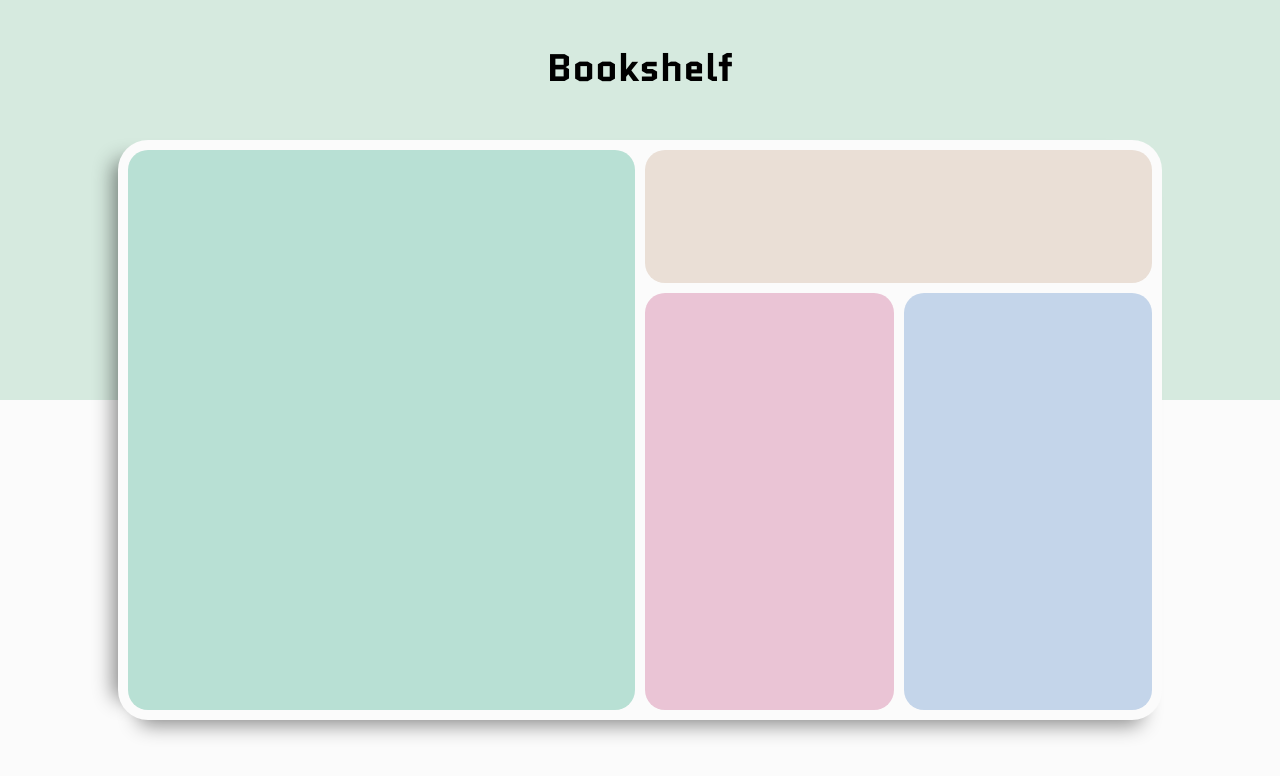
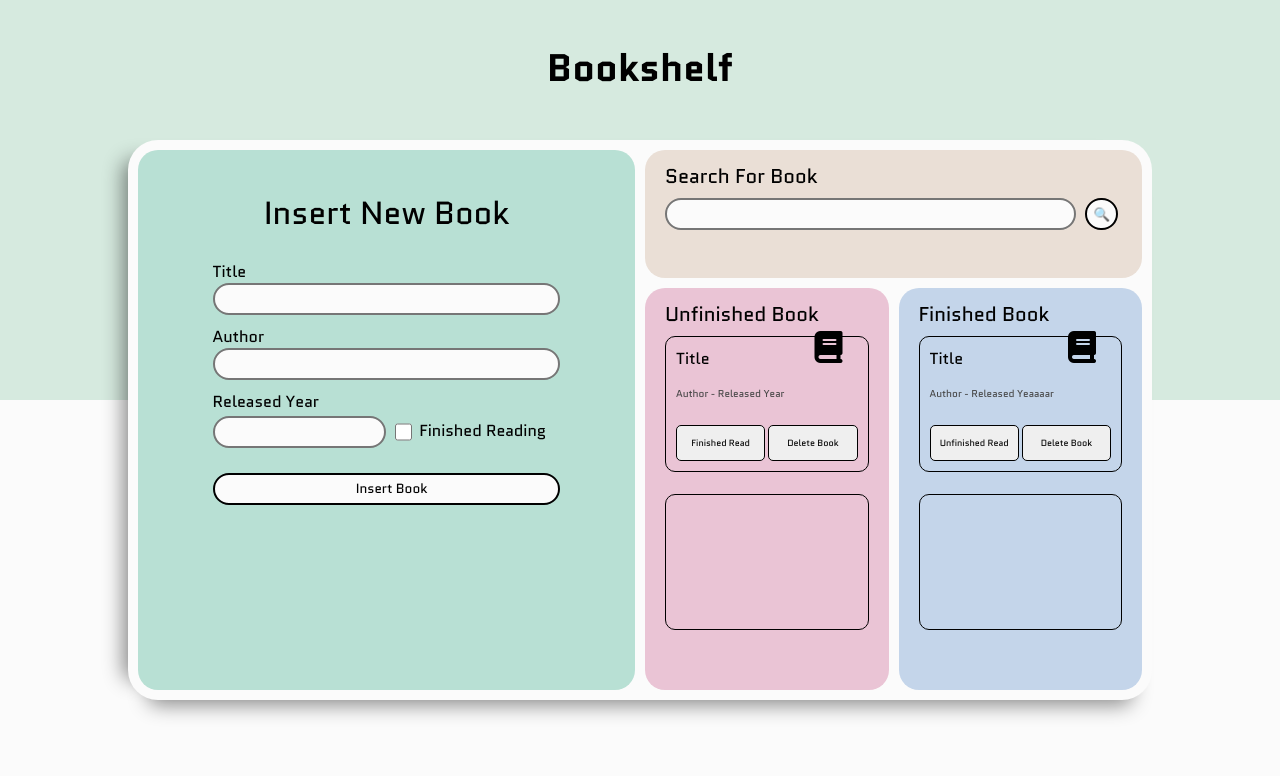
Before and after one commit to falahmandira10/bookshelf-apps, a plain HTML site: page index.html in a window 1280 px wide. Drawn offline with Linux system fonts and the light colour scheme.

Commit message:
create form and container for item book

```diff
--- a/index.html
+++ b/index.html
@@ -13,6 +13,8 @@
   <link rel="preconnect" href="https://fonts.gstatic.com" crossorigin>
   <link href="https://fonts.googleapis.com/css2?family=Quantico:ital,wght@0,400;0,700;1,400;1,700&family=Quicksand:wght@300..700&family=Ubuntu+Mono:ital,wght@0,400;0,700;1,400;1,700&display=swap" rel="stylesheet">
 
+    <!-- font awesome -->
+    <link rel="stylesheet" href="https://cdnjs.cloudflare.com/ajax/libs/font-awesome/6.5.2/css/all.min.css" integrity="sha512-SnH5WK+bZxgPHs44uWIX+LLJAJ9/2PkPKZ5QiAj6Ta86w+fsb2TkcmfRyVX3pBnMFcV7oQPJkl9QevSCWr3W6A==" crossorigin="anonymous" referrerpolicy="no-referrer" />
 </head>
 <body>
     <header>
@@ -22,11 +24,67 @@
     </header>
 
     <main>
-      <section>
-        <div class="card-input"></div>
-        <div class="card-search"></div>
-        <div class="card-finished"></div>
-        <div class="card-unfinished"></div>
+      <section class="wrapper">
+        <section class="card-input">
+          <h1 class="insert-title">Insert New Book</h1>
+
+          <form class="form-input">
+            <label for="input-book">Title</label>
+            <input type="text" name="input-book" id="input-book" required>
+
+            <label for="author-book">Author</label>
+            <input type="text" name="author-book" id="author-book" required>
+
+            <label for="year-book">Released Year</label>
+            <input type="text" name="year-book" id="year-book" required>
+
+            <input type="checkbox" name="finished-read" id="finished-read">
+            <label for="finished-read">Finished Reading</label>
+
+            <input type="submit" name="submit-input" id="submit-input" value="Insert Book">
+          </form>
+        </section>
+
+        <section class="card-search">
+          <h1>Search For Book</h1>
+
+          <form class="form-search">
+            <input type="text" name="search-book" id="search-book">
+
+            <input type="submit" name="search-submit" id="search-submit" value="🔍">
+          </form>
+        </section>
+
+        <section class="card-unfinished">
+          <h1>Unfinished Book</h1>
+
+          <div class="card-books-unfinished">
+            <h2>Title</h2>
+            <h3>Author - Released Year</h3>
+            <i class="fa-solid fa-book fa-2xl pict-book"></i>
+            <button type="submit" class="btn-finished">Finished Read</button>
+            <button type="submit" class="btn-delete">Delete Book</button>
+          </div>
+
+          <div class="card-books-unfinished">
+          </div>
+
+        </section>
+
+        <section class="card-finished">
+          <h1>Finished Book</h1>
+
+          <div class="card-books-finished">
+            <h2>Title</h2>
+            <h3>Author - Released Yeaaaar</h3>
+            <i class="fa-solid fa-book fa-2xl pict-book"></i>
+            <button type="submit" class="btn-unfinished">Unfinished Read</button>
+            <button type="submit" class="btn-delete">Delete Book</button>
+          </div>
+
+          <div class="card-books-finished">
+        </section>
+
       </section>
     </main>
 
--- a/style.css
+++ b/style.css
@@ -1,8 +1,12 @@
+* {
+    box-sizing: border-box;
+    font-family: "Quantico", sans-serif;
+}
+
 body {
     margin: 0;
     height: 100vmax;
     background-color: #FBFBFB;
-    font-family: "Quantico", sans-serif;
 }
 
 header {
@@ -21,7 +25,6 @@ header nav a {
     color: black;
     font-size: 3vmax;
     font-weight: 700;
-
 }
 
 main {
@@ -30,7 +33,7 @@ main {
     justify-content: center;
 }
 
-section {
+section.wrapper {
     display: grid;
     background-color: #FBFBFB;
     height: 70vmin;
@@ -61,6 +64,9 @@ section {
 .card-input {
     grid-area: card-input;
     background-color: #b8e0d4;
+    display: flex;
+    flex-direction: column;
+    align-items: center;
 }
 
 .card-search {
@@ -76,4 +82,135 @@ section {
 .card-unfinished {
     grid-area: card-unfinished;
     background-color: #eac4d5;
+    overflow-y: auto;
 }
+
+.card-search,
+.card-finished, .card-unfinished {
+    padding-inline: 20px;
+}
+
+h1 {
+    font-weight: 400;
+    font-size: 20px;
+    margin-block: 1.5vmin 1vmin;
+}
+
+h1.insert-title {
+    font-size: 2.5vmax;
+    margin: 5vmin 0 3vmin 0;
+}
+
+form.form-input {
+    width: 70%;
+}
+
+input[type="text"] {
+    width: 100%;
+    margin-bottom: 10px;
+}
+
+.form-input input:nth-of-type(3) {
+    width: 50%;
+}
+
+.form-input label:nth-of-type(3) {
+    display: block;
+}
+
+.form-input > input[type="checkbox"] {
+    width: 5%;
+    vertical-align: middle;
+}
+
+.form-input > input[type="submit"] {
+    margin-top: 15px;
+    width: 100%;
+    height: 2.5vmax;
+}
+
+.form-search > input[type="text"] {
+    width: 90%;
+    margin-right: 5px;
+}
+
+.form-search > input[type="submit"] {
+    width: auto;
+    text-align: center;
+    text-indent: 0;
+}
+
+input {
+    background-color: #FBFBFB;
+    border-style: solid;
+    border-radius: 30px 30px 30px 30px;
+    -webkit-border-radius: 30px 30px 30px 30px;
+    -moz-border-radius: 30px 30px 30px 30px;
+    height: 2.5vmax;
+    text-indent: 10px;
+}
+
+.card-books-finished, .card-books-unfinished {
+    border: 1.5px solid black;
+    width: 100%;
+    height: 17vmin;
+    border-radius: 10px 10px 10px 10px;
+    -webkit-border-radius: 10px 10px 10px 10px;
+    -moz-border-radius: 10px 10px 10px 10px;
+    display: grid;
+    gap: 3px;
+    padding: 10px;
+    margin-bottom: 22px;
+}
+
+.card-books-unfinished {
+    grid-template:
+    "h2 h2 h2 pict-book" 1fr
+    "h3 h3 h3 pict-book" 1fr
+    "btn-finished btn-finished btn-delete btn-delete" 1fr/
+    1fr 1fr 1fr 1fr;
+}
+
+.card-books-finished {
+    grid-template:
+    "h2 h2 h2 pict-book" 1fr
+    "h3 h3 h3 pict-book" 1fr
+    "btn-unfinished btn-unfinished btn-delete btn-delete" 1fr/
+    1fr 1fr 1fr 1fr;
+}
+
+h2 {
+    font-weight: 400;
+    font-size: 16px;
+    margin-block: 0;
+    grid-area: h2;
+}
+
+h3 {
+    font-weight: 400;
+    font-size: 10px;
+    margin: 0 0 10px 0;
+    grid-area: h3;
+    color: rgb(70, 70, 70);
+}
+
+button[type="submit"] {
+    display: inline;
+    font-size: 9px;
+    border: 0.5px solid black;
+    border-radius: 5px 5px 5px 5px;
+    -webkit-border-radius: 5px 5px 5px 5px;
+    -moz-border-radius: 5px 5px 5px 5px;
+}
+
+button[type="submit"][class="btn-finished"] {
+   grid-area: btn-finished;
+}
+
+button[type="submit"][class="btn-unfinished"] {
+   grid-area: btn-unfinished;
+}
+
+button[type="submit"][class="btn-delete"] {
+   grid-area: btn-delete;
+}
```
